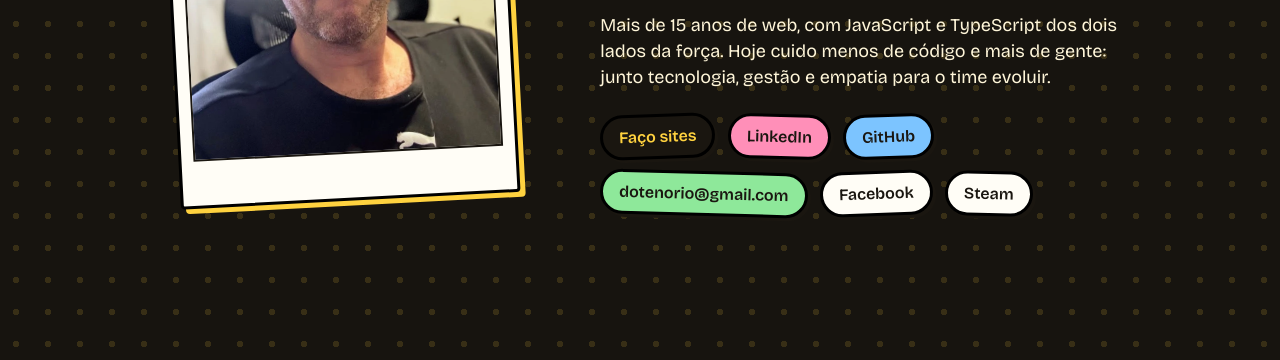
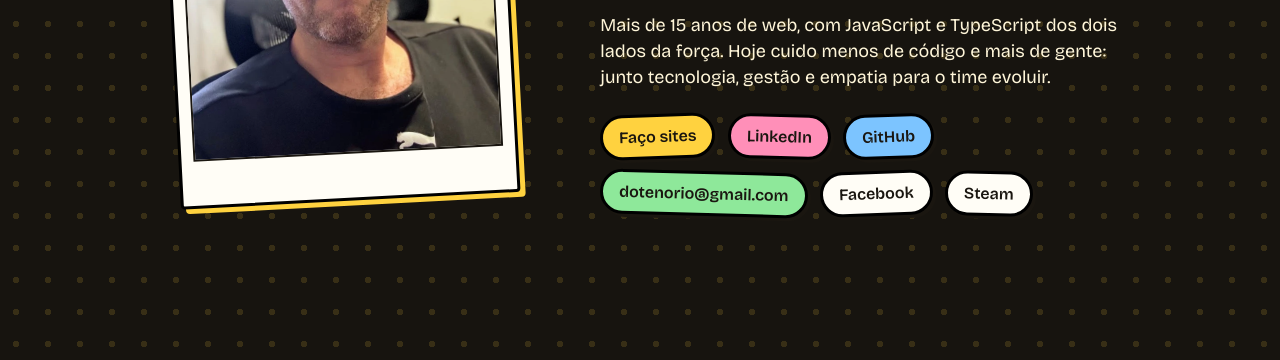
Before and after one commit to dotenorio/dotenorio.now.sh, a plain HTML site: page index.html in a window 1280 px wide. Shown: the part 440-800 px from the top of the page. Drawn offline with nearby package versions, Linux system fonts and the dark colour scheme.

Commit message:
Adesivo "Faço sites" amarelo no modo escuro
Co-Authored-By: Claude Opus 5.5 <noreply@anthropic.com>

```diff
--- a/assets/css/styles.css
+++ b/assets/css/styles.css
@@ -233,10 +233,17 @@ li .sticker:active {
   background: var(--white);
 }
 
-/* Cores fixas: no modo escuro --page fica escuro e o texto sumiria */
+/* Destaque: preto no tema claro, amarelo no escuro */
 .ink {
   background: #1a1610;
   color: #ffd23f;
+}
+
+@media (prefers-color-scheme: dark) {
+  .ink {
+    background: #ffd23f;
+    color: #1a1610;
+  }
 }
 
 a:focus-visible,
```
